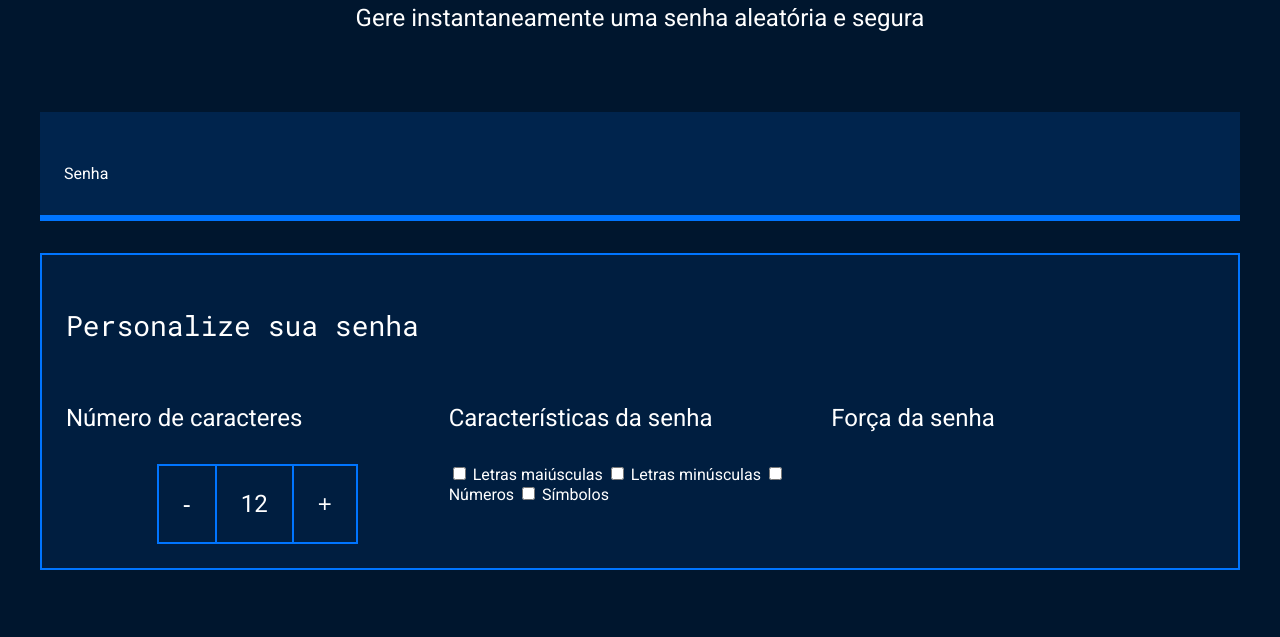
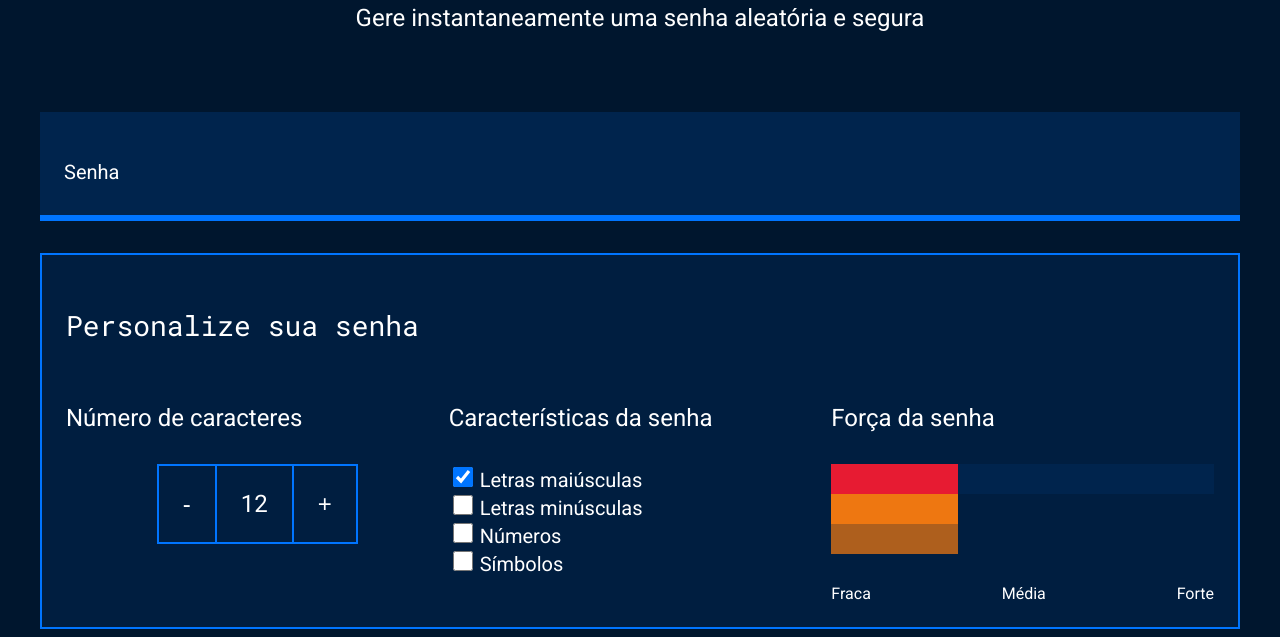
Before and after one commit to joaovitor1004/java-senha, a plain HTML site: page index.html in a window 1280 px wide. Shown: the part 214-851 px from the top of the page. Before the commit the page ends 800 px from the top, so only its background shows below. Drawn offline with Linux system fonts and the light colour scheme.

Commit message:
Add files via upload

```diff
--- a/index.html
+++ b/index.html
@@ -32,17 +32,34 @@
                 </div>
                 <div class="parametro-senha">
                     <h4 class="parametro-senha__titulo">Características da senha</h4>
-                    <input name="maiusculo" type="checkbox">
-                    <label for="maiusculo">Letras maiúsculas</label>
-                    <input name="minusculas" type="checkbox">
-                    <label for="minusculo">Letras minúsculas</label>
-                    <input name="numero" type="checkbox">
-                    <label for="numero">Números</label>
-                    <input name="simbolo" type="checkbox">
-                    <label for="simbolo">Símbolos</label>
+                    <div class="parametro-senha-checkbox">
+                        <input name="maiusculo" type="checkbox" class="checkbox" checked>
+                        <label for="maiusculo">Letras maiúsculas</label>
+                    </div>
+                    <div class="parametro-senha-checkbox">
+                        <input name="minusculas" type="checkbox" class="checkbox">
+                        <label for="minusculo">Letras minúsculas</label>
+                    </div>
+                    <div class="parametro-senha-checkbox">
+                        <input name="numero" type="checkbox" class="checkbox">
+                        <label for="numero">Números</label>
+                    </div>
+                    <div class="parametro-senha-checkbox">
+                        <input name="simbolo" type="checkbox" class="checkbox">
+                        <label for="simbolo">Símbolos</label>
+                    </div>
                 </div>
                 <div class="parametro-senha">
                     <h4 class="parametro-senha__titulo">Força da senha</h4>
+                    <div class="barra"></div>
+                    <div class="fraca"></div>
+                    <div class="media"></div>
+                    <div class="forte"></div>
+                    <div class="parametro-senha-textos">
+                        <p3>Fraca</p3>
+                        <p3>Média</p3>
+                        <p3>Forte</p3>
+                    </div>
                 </div>
             </div>
         </div>
--- a/style.css
+++ b/style.css
@@ -107,6 +107,50 @@ body{
     font-size: 24px;
 }
 
+label{
+    font-size: 20px;
+}
+
+.checkbox{
+    width: 20px;
+    height: 20px;
+}
+
+.barra{
+    background-color: var(--fundo-senha);
+    height: 30px;
+    width: 100%;
+}
+
+.fraca{
+    background-color: #E71B32;
+    height: 30px;
+    width: 33%;
+    position: relative;
+    bottom: 30px;
+}
+
+.media{
+    background-color: #E71;
+    height: 30px;
+    width: 33%;
+    position: relative;
+    bottom: 30px;
+}
+
+.forte{
+    background-color: #E71B;
+    height: 30px;
+    width: 33%;
+    position: relative;
+    bottom: 30px;
+}
+
+.parametro-senha-textos{
+    display: flex;
+    justify-content: space-between;
+}
+
 @media screen and (min-width: 768px) {
     .parametro-coluna__senha{
         flex-direction: row;
```
